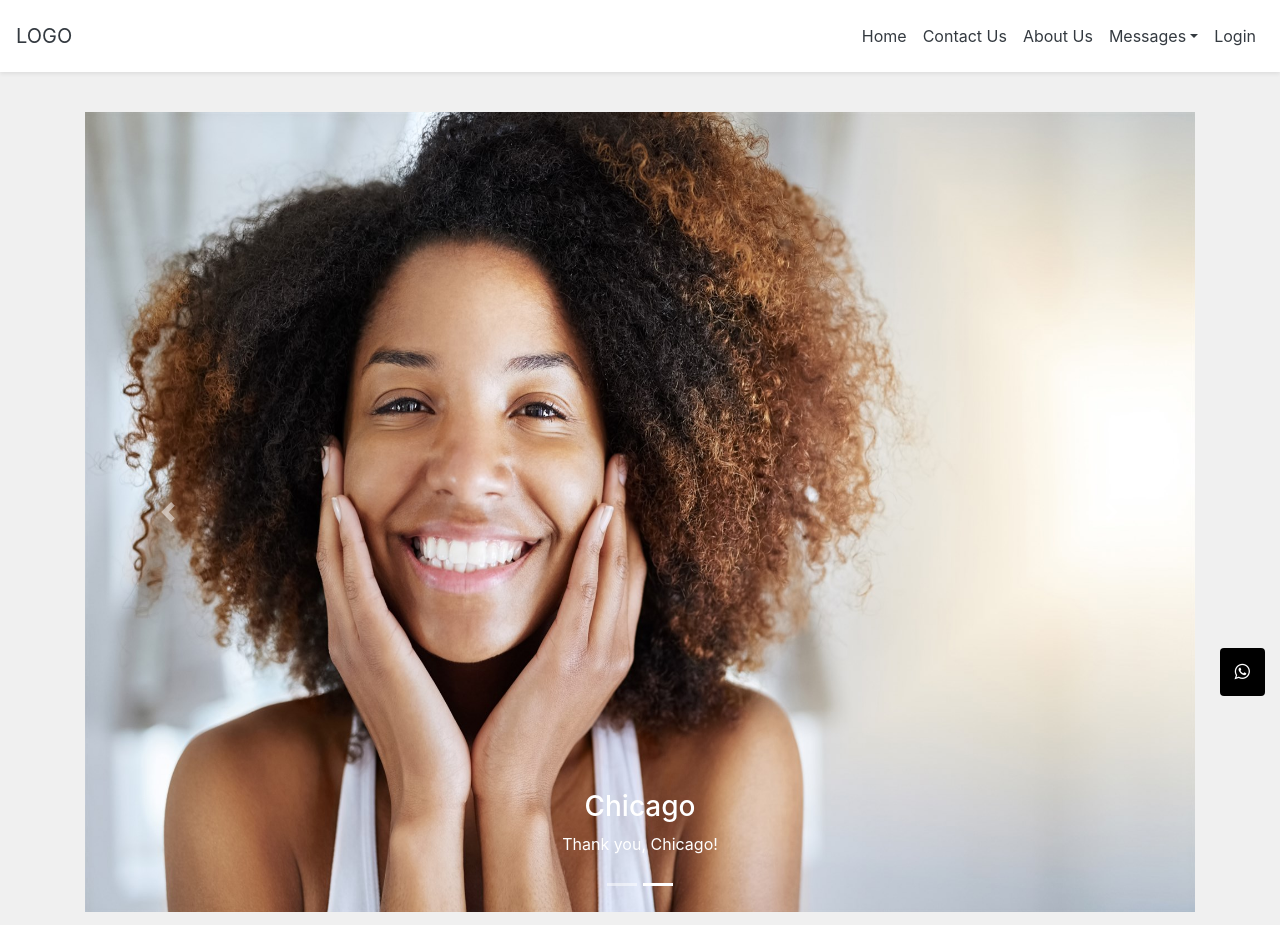
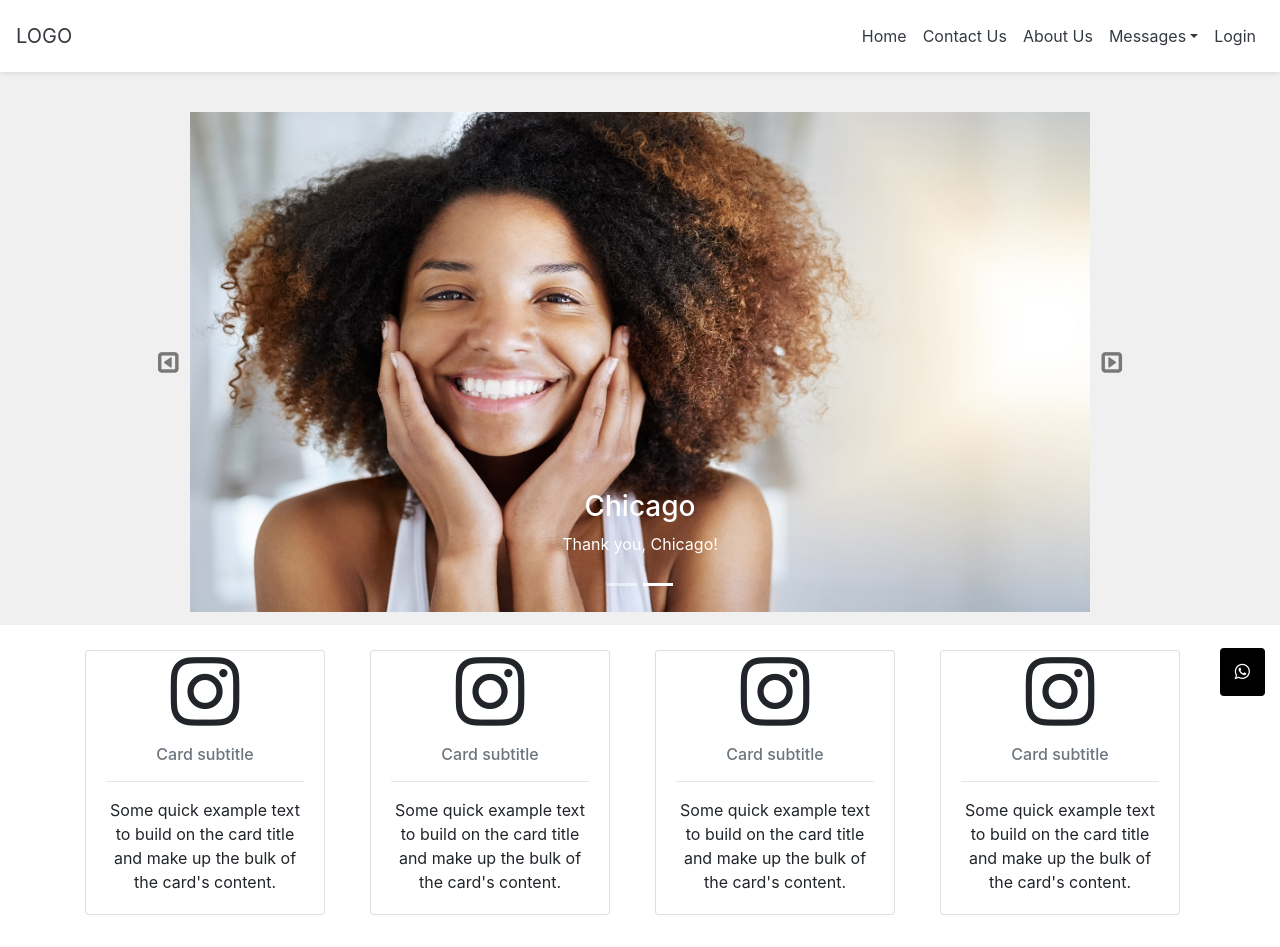
Before and after one commit to fadhilghifarii/Layout, a plain HTML site: page index.html in a window 1280 px wide. Shown: the top 947 px of the page. Drawn offline with nearby package versions, Linux system fonts and the light colour scheme.

Commit message:
Update tampilan slider

```diff
--- a/index.html
+++ b/index.html
@@ -15,10 +15,6 @@
 
 
   <style>
-        .carousel-inner img {
-          width: 100%;
-          height: 100%;
-        }
         #myBtn {
                 display: none;
                 position: fixed;
@@ -72,8 +68,8 @@
 
             </div>
             <div class="navbar-nav text-dark">
-                <a href="#" class="nav-item nav-link active text-dark">Home</a>
-                <a href="#" class="nav-item nav-link text-dark">Contact Us</a>
+                <a href="index.html" class="nav-item nav-link active text-dark">Home</a>
+                <a href="contact.html" class="nav-item nav-link text-dark">Contact Us</a>
                 <a href="about.html" class="nav-item nav-link text-dark">About Us</a>
                 <div class="nav-item dropdown text-dark">
                     <a href="#" class="nav-link dropdown-toggle text-dark" data-toggle="dropdown">Messages</a>
@@ -96,35 +92,35 @@
                                 <li data-target="#demo" data-slide-to="0" class="active"></li>
                                 <li data-target="#demo" data-slide-to="1"></li>
                                 </ul>
-                                <div class="carousel-inner">
+                                <div class="carousel-inner text-center">
                                 <div class="carousel-item active">
-                                    <img src="smiling.jpg" alt="Los Angeles" width="1100" height="500">
+                                    <img src="smiling.jpg" alt="Los Angeles" width="900" height="500">
                                     <div class="carousel-caption">
                                     <h3>Los Angeles</h3>
                                     <p>We had such a great time in LA!</p>
                                     </div>
                                 </div>
                                 <div class="carousel-item">
-                                    <img src="smiling2.jpg" alt="Chicago" width="1100" height="500">
+                                    <img src="smiling2.jpg" alt="Chicago" width="900" height="500">
                                     <div class="carousel-caption">
                                     <h3>Chicago</h3>
                                     <p>Thank you, Chicago!</p>
                                     </div>
                                 </div>
                                 </div>
-                                <a class="carousel-control-prev" href="#demo" data-slide="prev">
-                                <span class="carousel-control-prev-icon"></span>
+                                <a class="carousel-control-prev carousel" href="#demo" data-slide="prev">
+                                  <i class="fa fa-caret-square-o-left" style="color: black; font-size: 150%;"></i>
                                 </a>
                                 <a class="carousel-control-next" href="#demo" data-slide="next">
-                                <span class="carousel-control-next-icon"></span>
+                                  <i class="fa fa-caret-square-o-right" style="color: black; font-size: 150%;"></i>
                                 </a>
                 </div>
                 </div>
                 </div>
 
                 <!--Grid 4 items-->
-                <div class="container d-flex justify-content-center" style="margin-top:2%;">
-                        <div class="row">
+                <div class="container" style="margin-top:2%;">
+                        <div class="row text-center">
                           <div class="col-sm">
                             <div class="card" style="width: 15rem;">
                                         <i class="fa fa-instagram fa-5x mx-auto"></i>
```
